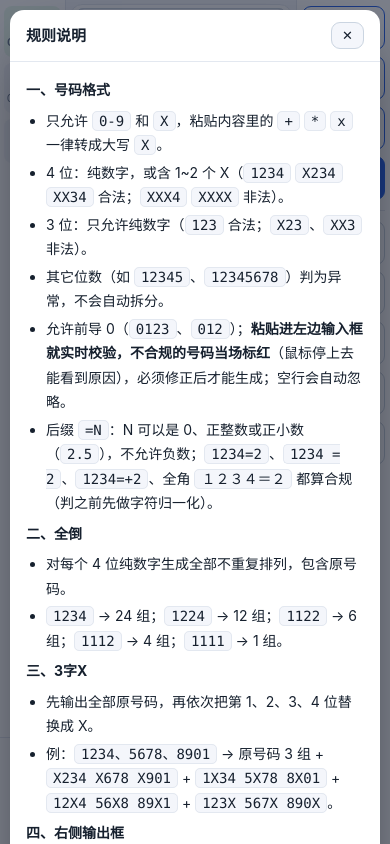
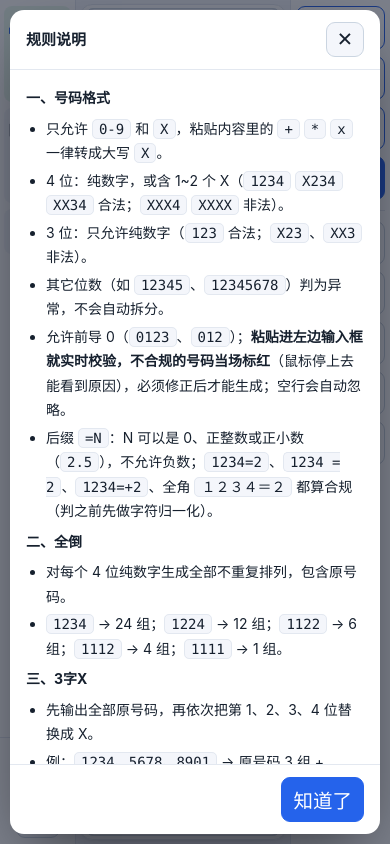
Before and after one commit to KaylaWu1995/number-ocr-studio, a website: page public/index.html in a window 390 px wide. Both pictures are taken after a click on the button "规则说明". Drawn offline with Linux system fonts and the light colour scheme.

Commit message:
Improve mobile button readability and keyboard-aware settings dialog

```diff
--- a/public/mobile.js
+++ b/public/mobile.js
@@ -46,6 +46,20 @@
   }
   var viewportFrame = 0;
   var settleUntil = 0;
+  function revealModalField() {
+    var field = document.activeElement;
+    if (!field || !field.matches('input, textarea, select, [contenteditable="true"]')) return;
+    var scroller = field.closest('.modal-body');
+    if (!scroller) return;
+    var bounds = scroller.getBoundingClientRect();
+    var rect = field.getBoundingClientRect();
+    if (bounds.height <= 0) return;
+    // 只滚动弹窗正文，保持底部按钮和页面位置稳定。
+    if (rect.top < bounds.top + 8) scroller.scrollTop += rect.top - bounds.top - 8;
+    else if (rect.bottom > bounds.bottom - 8) {
+      scroller.scrollTop += Math.min(rect.bottom - bounds.bottom + 8, rect.top - bounds.top - 8);
+    }
+  }
   function measureViewport() {
     if (!media.matches) return;
     var v = window.visualViewport;
@@ -56,12 +70,15 @@
     var top = v ? Math.max(0, v.offsetTop) : 0;
     var heightValue = Math.floor(height) + 'px';
     var topValue = Math.round(top) + 'px';
+    var changed = body.style.getPropertyValue('--mobile-height') !== heightValue ||
+      body.style.getPropertyValue('--mobile-top') !== topValue;
     if (body.style.getPropertyValue('--mobile-height') !== heightValue) {
       body.style.setProperty('--mobile-height', heightValue);
     }
     if (body.style.getPropertyValue('--mobile-top') !== topValue) {
       body.style.setProperty('--mobile-top', topValue);
     }
+    if (changed) revealModalField();
   }
   function viewportTick(now) {
     viewportFrame = 0;
@@ -170,6 +187,7 @@
   var modal = document.getElementById('modalBackdrop');
   new MutationObserver(function () {
     if (!media.matches) return;
+    viewport();
     if (active !== 'image' && modal.classList.contains('hidden') && body.classList.contains('mobile-editing')) {
       document.getElementById(active).focus({ preventScroll: true });
     }
@@ -181,6 +199,9 @@
   window.addEventListener('scroll', viewport, { passive: true });
   // Includes suffix dialogs and keyboard dismissal via the system's Done button.
   document.addEventListener('focusin', viewport);
+  document.addEventListener('focusin', function () {
+    if (media.matches) requestAnimationFrame(revealModalField);
+  });
   document.addEventListener('focusout', viewport);
   document.addEventListener('visibilitychange', viewport);
   if (window.visualViewport) {
--- a/public/styles.css
+++ b/public/styles.css
@@ -770,7 +770,7 @@
     overflow: hidden;
     --editor-font: 23px;
     display: grid;
-    grid-template-columns: 66px minmax(0, 1fr) 94px;
+    grid-template-columns: 76px minmax(0, 1fr) 100px;
     grid-template-rows: auto minmax(0, 1fr);
   }
   body.mobile-large { --editor-font: 30px; }
@@ -794,12 +794,12 @@
   }
   .mobile-nav button {
     min-height: 44px; border: 0; border-radius: 8px; padding: 6px 2px;
-    background: var(--bg); color: var(--text); font: inherit; font-size: 14px;
+    background: var(--bg); color: var(--text); font: inherit; font-size: 21px;
   }
   .mobile-nav [data-pane] { flex: none; }
-  .mobile-pane-label { display: flex; align-items: center; justify-content: center; gap: 3px; }
+  .mobile-pane-label { display: flex; flex-wrap: wrap; align-items: center; justify-content: center; gap: 3px; }
   .mobile-pane-icon { width: 16px; height: 16px; flex: none; }
-  .mobile-nav small { display: block; font-size: 11px; color: var(--muted); }
+  .mobile-nav small { display: block; font-size: 16.5px; color: var(--muted); }
   .mobile-nav [aria-pressed="true"] { background: var(--ok-bg); color: var(--primary); font-weight: 600; }
   #mobileDone { display: none; color: var(--primary); }
   .mobile-editing #mobileDone { display: block; }
@@ -832,14 +832,29 @@
   }
   .mobile-primary, .mobile-secondary { display: grid; grid-template-columns: minmax(0, 1fr); gap: 6px; flex: none; }
   .mobile-secondary { border-top: 1px solid var(--line); padding-top: 10px; }
-  .mobile-actions .btn { min-height: 44px; padding: 5px 3px; font-size: 13px; white-space: nowrap; }
+  .mobile-actions .btn { min-height: 44px; padding: 5px 3px; font-size: 19.5px; white-space: normal; overflow-wrap: anywhere; }
   .mobile-primary .btn { border-color: var(--primary); color: var(--primary); }
   .mobile-primary .btn:last-child { background: var(--primary); color: white; }
-  .modal-backdrop { top: var(--mobile-top, 0px); bottom: auto; height: var(--mobile-height, 100dvh); padding: 10px; }
+  .modal-backdrop {
+    top: var(--mobile-top, 0px); bottom: auto;
+    height: var(--mobile-height, 100dvh); padding: 10px;
+    grid-template-rows: minmax(0, 1fr); overflow: hidden;
+  }
   .field input, .field select, .field textarea { font-size: 16px; }
 }
 @media (max-width: 860px) {
-  .modal { max-height: 100%; }
+  .modal, .modal.fill {
+    min-height: 0; min-width: 0;
+    max-height: calc(var(--mobile-height, 100dvh) - 20px);
+    overflow: hidden;
+  }
+  .modal-head { flex: 0 0 auto; }
+  .modal-body { flex: 1 1 auto; min-height: 0; overscroll-behavior: contain; }
+  .modal-foot {
+    flex: 0 0 auto; max-height: 40%; overflow-y: auto;
+    overscroll-behavior: contain;
+    padding-bottom: max(12px, env(safe-area-inset-bottom));
+  }
   .toasts {
     grid-column: 1 / -1; grid-row: 1;
     position: relative; inset: auto; max-height: 64px; overflow-y: auto; gap: 0;
@@ -881,7 +896,7 @@
 @media (max-width: 860px) {
   body.image-workspace-active .mobile-rail .topbar { display: none; }
   /* 图片页没有右侧文本操作，将空出的宽度交给图片。 */
-  body.image-workspace-active[data-mobile-pane="image"] { grid-template-columns: 66px minmax(0, 1fr); }
+  body.image-workspace-active[data-mobile-pane="image"] { grid-template-columns: 76px minmax(0, 1fr); }
   .image-workspace-active .mobile-actions:empty { display: none; }
   .image-workspace-active textarea#input,
   .image-workspace-active .input-editor .editor-highlight,
@@ -892,3 +907,22 @@
   #panelImage .crop-annotation input, #panelImage .crop-annotation #cropApplySuffix { min-height: 44px; }
   #panelImage .crop-annotation-legend { max-height: 64px; overflow-y: auto; }
 }
+
+/* 移动端按钮字号为原来的 1.5 倍，允许长文案换行。 */
+@media (max-width: 860px) {
+  .btn { font-size: 21px; white-space: normal; }
+  .btn.tiny { font-size: 19.5px; }
+  .btn.icon { font-size: 22.5px; }
+  .act-group > .btn, .act-group > .btn.tiny { font-size: 18px; }
+  .seg-btn { font-size: 19.5px; }
+  .crop-tools .seg-btn { font-size: 24px; }
+  .status button { font-size: 27px; }
+  .issue-item, .err-item .why { font-size: 18px; }
+  .err-item { font-size: 19.5px; }
+  .image-panel-head, .image-panel-actions { flex-wrap: wrap; }
+  .modal-foot { flex-wrap: wrap; }
+}
+@media (max-width: 520px) {
+  .btn { font-size: 19.5px; }
+  #panelImage .crop-annotation { grid-template-columns: minmax(0, 1fr); }
+}
```
